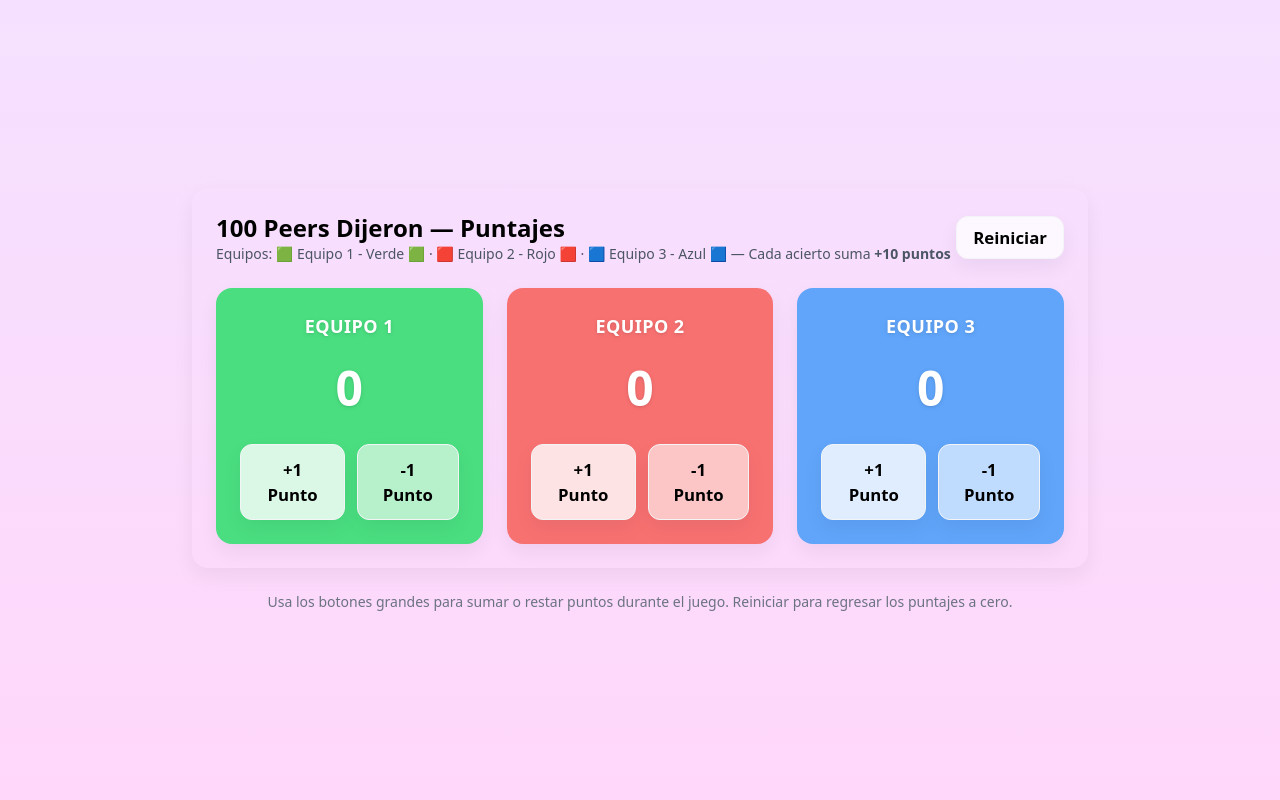
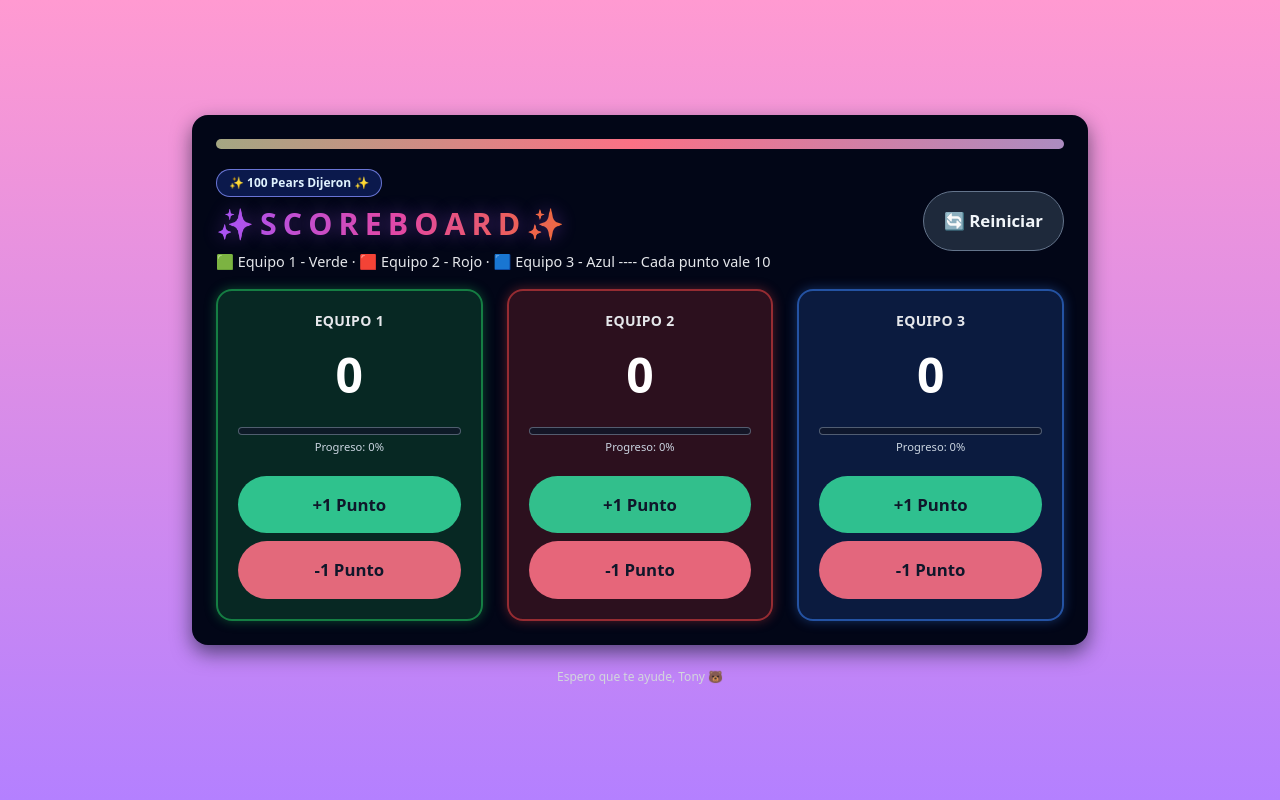
Before and after one commit to LuisoRubi/scoreboard-tony, a Django app: page / in a window 1280 px wide. Run offline with Django 5.2, Linux system fonts and the light colour scheme; data comes from the database, SQL or seed files in the repository; both versions use the stored data as it was after the commit; some libraries are stand-ins or nearby versions.

Commit message:
new styles version

```diff
--- a/scoreboard/models.py
+++ b/scoreboard/models.py
@@ -5,6 +5,15 @@ class Team(models.Model):
     name = models.CharField(max_length=50)
     color = models.CharField(max_length=20, blank=True)
     points = models.IntegerField(default=0)
+    MAX_POINTS = 200
+
+    @property
+    def progress(self) -> int:
+        if self.MAX_POINTS <= 0:
+            return 0
+        pct = (self.points / self.MAX_POINTS) * 100
+        pct = max(0, min(100, pct))
+        return int(pct)
 
     def __str__(self):
         return f"{self.name} ({self.points})"
--- a/scoreboard/templates/scoreboard/_scores.html
+++ b/scoreboard/templates/scoreboard/_scores.html
@@ -1,26 +1,38 @@
-<div id="scores" class="grid grid-cols-3 gap-6">
+<div id="scores" class="grid grid-cols-1 md:grid-cols-3 gap-6">
   {% for team in teams %}
-        <div class="card p-6 text-center"
-            style="background:
-            {% if team.name == 'Equipo 1' %}
-                #4ade80
-            {% elif team.name == 'Equipo 2' %}
-                #f87171
-            {% else %}
-                #60a5fa
-            {% endif %}
-            ">
+    <div
+      class="card p-5 text-center
+      {% if forloop.counter == 1 %} team-card-green
+      {% elif forloop.counter == 2 %} team-card-red
+      {% else %} team-card-blue
+      {% endif %}"
+    >
 
-        <div class="text-lg font-semibold uppercase tracking-wide mb-3 text-white drop-shadow">
+      <div class="text-sm font-semibold uppercase tracking-wide mb-2 team-name">
         {{ team.name }}
       </div>
 
-        <div class="score-num text-white drop-shadow" id="score-{{ team.id }}">
+      <div class="score-num text-white" id="score-{{ team.id }}">
         {{ team.points }}
       </div>
 
-        <div class="mt-5 flex justify-center gap-3">
-            <!-- Sumar -->
+      <div class="mt-4">
+        <div class="progress-track">
+          <div
+            class="progress-fill
+              {% if forloop.counter == 1 %} bg-emerald-400
+              {% elif forloop.counter == 2 %} bg-rose-400
+              {% else %} bg-sky-400
+              {% endif %}"
+            style="width: {{ team.progress }}%;"
+          ></div>
+        </div>
+        <p class="mt-1 text-[0.7rem] text-slate-300">
+          Progreso: {{ team.progress }}%
+        </p>
+      </div>
+
+      <div class="mt-5 flex flex-col gap-2">
         <form
           hx-post="{% url 'scoreboard:add_points' team.id %}"
           hx-target="#scores"
@@ -29,13 +41,12 @@
           {% csrf_token %}
           <button
             type="submit"
-                class="btn-giant bg-white/80 hover:bg-white/100 card border border-gray-100 px-6 py-3"
+            class="btn-giant bg-emerald-400/90 hover:bg-emerald-300 text-slate-900 w-full"
           >
             +1 Punto
           </button>
         </form>
 
-            <!-- Restar -->
         <form
           hx-post="{% url 'scoreboard:subtract_points' team.id %}"
           hx-target="#scores"
@@ -44,13 +55,12 @@
           {% csrf_token %}
           <button
             type="submit"
-                class="btn-giant bg-white/60 hover:bg-white/80 card border border-gray-100 px-6 py-3"
+            class="btn-giant bg-rose-400/90 hover:bg-rose-300 text-slate-900 w-full"
           >
             -1 Punto
           </button>
         </form>
       </div>
-
     </div>
   {% endfor %}
 </div>
--- a/scoreboard/templates/scoreboard/base.html
+++ b/scoreboard/templates/scoreboard/base.html
@@ -10,30 +10,159 @@
 
   <!-- HTMX -->
   <script src="https://unpkg.com/htmx.org@2.0.3"></script>
+
   <!-- Anime.js para animaciones -->
   <script src="https://cdnjs.cloudflare.com/ajax/libs/animejs/3.2.1/anime.min.js"></script>
 
 <style>
-    /* Pequeñas customizaciones pastel-friendly */
+/* 🌸 Fondo vaporwave rosita → morado */
 body {
-    background: linear-gradient(180deg,#f5e1ff 0%, #ffd7fb 100%);
+  background: linear-gradient(180deg, #ff9ad1, #b480ff);
+  background-attachment: fixed;
   font-family: ui-sans-serif, system-ui, -apple-system, "Segoe UI", Roboto, "Helvetica Neue", Arial;
 }
-    .card { border-radius: 16px; box-shadow: 0 8px 20px rgba(15,23,42,0.06); }
-    .score-num { font-weight: 800; font-size: 3rem; }
-    .btn-giant { padding: 1rem 1.25rem; border-radius: 12px; font-weight:700; font-size:1.05rem; }
+
+.card {
+  border-radius: 16px;
+  box-shadow: 0 8px 20px rgba(15,23,42,0.6);
+  background: #020617;
+}
+
+/* 👉 Números ahora blancos */
+.score-num {
+  font-weight: 800;
+  font-size: 3rem;
+  color: #ffffff !important;
+}
+
+/* Botones gigantes */
+.btn-giant {
+  padding: 1rem 1.25rem;
+  border-radius: 9999px;
+  font-weight: 700;
+  font-size: 1.05rem;
+  transition: 0.2s ease-in-out;
+}
+
+.btn-giant:hover {
+  transform: translateY(-1px) scale(1.02);
+  box-shadow: 0 12px 25px rgba(15, 23, 42, 0.35);
+}
+
+/* 🎨 COLORES POR EQUIPO – más intensos y por encima del azul */
+
+/* 🟩 Equipo 1 - Verde */
+/* 🎨 COLORES POR EQUIPO – versión funcional */
+/* 🟩 Verde */
+.team-card-green {
+  background: rgba(34, 197, 94, 0.18);
+  backdrop-filter: blur(6px);
+  border: 2px solid rgba(34, 197, 94, 0.55);
+  box-shadow: 0 0 12px rgba(34, 197, 94, 0.35);
+}
+
+/* 🟥 Rojo */
+.team-card-red {
+  background: rgba(239, 68, 68, 0.18);
+  backdrop-filter: blur(6px);
+  border: 2px solid rgba(239, 68, 68, 0.55);
+  box-shadow: 0 0 12px rgba(239, 68, 68, 0.35);
+}
+
+/* 🟦 Azul */
+.team-card-blue {
+  background: rgba(59, 130, 246, 0.18);
+  backdrop-filter: blur(6px);
+  border: 2px solid rgba(59, 130, 246, 0.55);
+  box-shadow: 0 0 12px rgba(59, 130, 246, 0.35);
+}
+
+
+
+/* Tira superior animada */
+.board-strip {
+  height: 10px;
+  border-radius: 9999px;
+  background: linear-gradient(90deg, #4ade80, #fb7185, #60a5fa, #facc15);
+  background-size: 300% 100%;
+  animation: stripMove 8s ease-in-out infinite;
+}
+
+@keyframes stripMove {
+  0%   { background-position: 0% 0%; }
+  50%  { background-position: 100% 0%; }
+  100% { background-position: 0% 0%; }
+}
+
+/* Títulos */
+.title-main {
+  font-size: 1.9rem;
+  font-weight: 900;
+  letter-spacing: -0.03em;
+  background: linear-gradient(90deg, #a855f7, #ec4899, #f97316, #22c55e);
+  -webkit-background-clip: text;
+  color: transparent;
+}
+
+.title-main-shadow {
+  text-shadow: 0 0 18px rgba(168, 85, 247, 0.45);
+}
+
+.title-sub {
+  font-size: 0.9rem;
+  color: #e5e7eb;
+}
+
+.title-pill {
+  display: inline-flex;
+  align-items: center;
+  gap: 0.4rem;
+  padding: 0.25rem 0.75rem;
+  border-radius: 999px;
+  font-size: 0.75rem;
+  font-weight: 600;
+  background: rgba(30, 64, 175, 0.35);
+  color: #e0f2fe;
+  border: 1px solid rgba(129, 140, 248, 0.8);
+}
+
+/* Barra de progreso */
+.progress-track {
+  width: 100%;
+  height: 0.55rem;
+  border-radius: 9999px;
+  background: rgba(15, 23, 42, 0.8);
+  overflow: hidden;
+  border: 1px solid rgba(148, 163, 184, 0.5);
+}
+
+.progress-fill {
+  height: 100%;
+  border-radius: inherit;
+  transition: width 0.6s ease-out;
+}
+
+.team-name {
+  color: #e5e7eb;
+}
+
+.points-label {
+  font-size: 0.8rem;
+  color: #cbd5f5;
+}
 </style>
+
 {% block head %}{% endblock %}
 </head>
+
 <body class="min-h-screen flex items-center justify-center p-6">
   <div class="max-w-4xl w-full">
     {% block content %}{% endblock %}
   </div>
 
 <script>
-    // Animación al actualizar puntaje: anime pulsante en el número que cambió
+  // Animación al actualizar puntaje
   document.body.addEventListener('htmx:afterRequest', function(evt){
-      // buscar elemento .score-num dentro del fragmento re-renderizado
     const updated = document.querySelectorAll('.score-num');
     updated.forEach(el=>{
       anime.remove(el);
@@ -46,5 +175,6 @@
     });
   });
 </script>
+
 </body>
 </html>
--- a/scoreboard/templates/scoreboard/index.html
+++ b/scoreboard/templates/scoreboard/index.html
@@ -1,25 +1,35 @@
 {% extends "scoreboard/base.html" %}
 {% block content %}
     <div class="card p-6">
-    <div class="flex items-center justify-between mb-6">
-      <div>
-        <h1 class="text-2xl font-bold">100 Peers Dijeron — Puntajes</h1>
-        <p class="text-sm text-gray-600">Equipos: 🟩 Equipo 1 - Verde 🟩 · 🟥 Equipo 2 - Rojo 🟥 · 🟦 Equipo 3 - Azul 🟦 — Cada acierto suma <strong>+10 puntos</strong></p>
+        <div class="board-strip mb-5"></div>
+
+        <div class="flex items-center justify-between mb-4">
+        <div class="space-y-1">
+            <span class="title-pill">
+            ✨ 100 Pears Dijeron ✨
+            </span>
+            <h1 class="title-main title-main-shadow mt-1">
+            ✨ S C O R E B O A R D ✨
+            </h1>
+            <p class="title-sub">
+            🟩 Equipo 1 - Verde · 🟥 Equipo 2 - Rojo · 🟦 Equipo 3 - Azul ---- Cada punto vale 10
+            </p>
         </div>
         <div>
             <form hx-post="{% url 'scoreboard:reset_scores' %}" hx-target="#scores" hx-swap="outerHTML">
             {% csrf_token %}
-          <button class="btn-giant bg-white/80 hover:bg-white/100 card border border-gray-100 px-4 py-2">Reiniciar</button>
+            <button class="btn-giant bg-slate-800 hover:bg-slate-700 text-slate-100 border border-slate-500">
+                🔄 Reiniciar
+            </button>
             </form>
         </div>
         </div>
 
         <!-- Scores fragment -->
-    {% include "scoreboard/_scores.html" with teams=teams %}
+        {% include "scoreboard/_scores.html" %}
     </div>
 
-  <!-- Sugerencia visual grande para la pantalla -->
-  <div class="mt-6 text-center text-gray-500 text-sm">
-    Usa los botones grandes para sumar o restar puntos durante el juego. Reiniciar para regresar los puntajes a cero.
+    <div class="mt-6 text-center text-gray-300 text-xs">
+        Espero que te ayude, Tony 🐻
     </div>
 {% endblock %}
--- a/scoreboard/views.py
+++ b/scoreboard/views.py
@@ -32,8 +32,10 @@ def reset_scores(request):
 @require_POST
 def subtract_points(request, team_id):
     team = get_object_or_404(Team, pk=team_id)
-    team.points = max(0, team.points - 10)  # no baja de 0
+    team.points = max(0, team.points - 10)
     team.save()
     return render(
-        request, "scoreboard/_scores.html", {"teams": Team.objects.all().order_by("id")}
+        request,
+        "scoreboard/_scores.html",
+        {"teams": Team.objects.all().order_by("id")},
     )
```
Also changed, not shown: db.sqlite3. Lines whose indentation alone changed are shown as unchanged.
